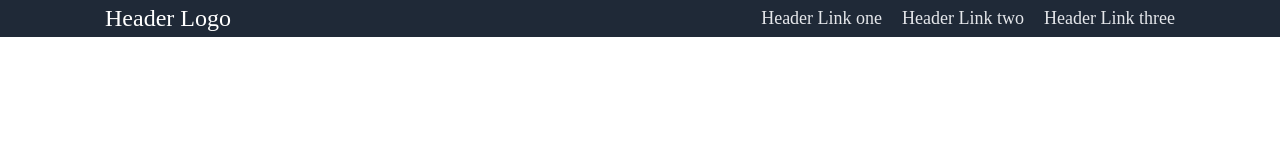
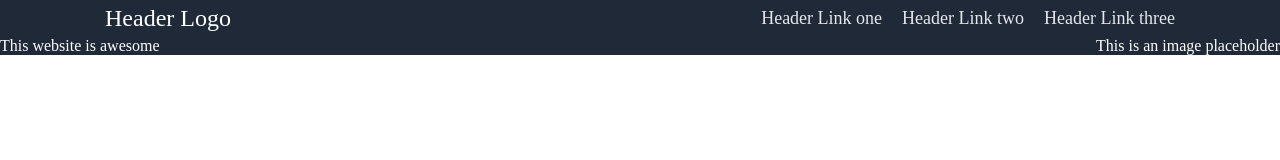
Before and after one commit to mavila314/landing-page, a plain HTML site: page index.html in a window 1280 px wide. Drawn offline with Linux system fonts and the light colour scheme.

Commit message:
Beginning Hero section HTML and CSS

```diff
--- a/index.html
+++ b/index.html
@@ -16,6 +16,10 @@
                 <div>Header Link three</div>
             </div>
         </div>
+        <div class="container">
+            <div class="hero-left">This website is awesome</div>
+            <div class="hero-right">This is an image placeholder</div>
+        </div>
     </div>
 </body>
 </html>
--- a/styles.css
+++ b/styles.css
@@ -26,3 +26,8 @@ body {
     font-size: 18px;
     color: #E5E7EB;
 }
+
+.container {
+    display: flex;
+    justify-content: space-between;
+}
```
